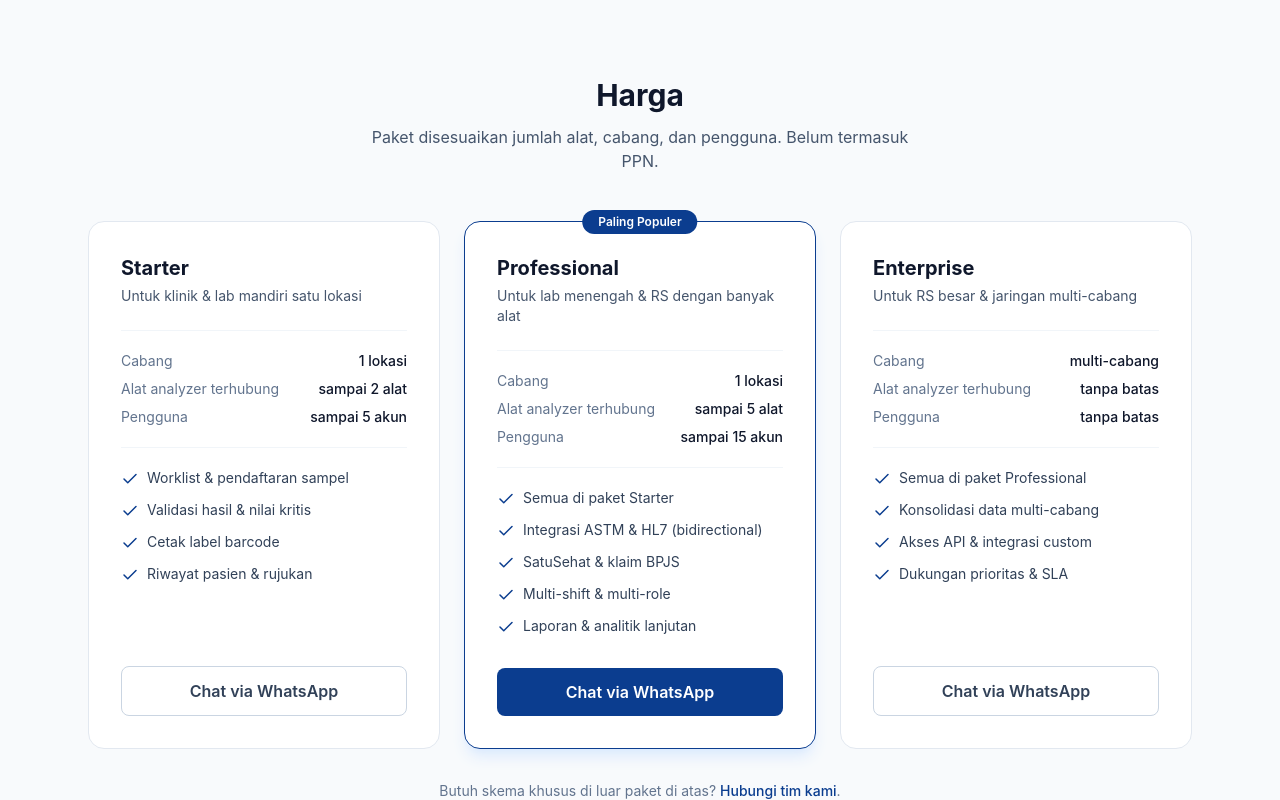
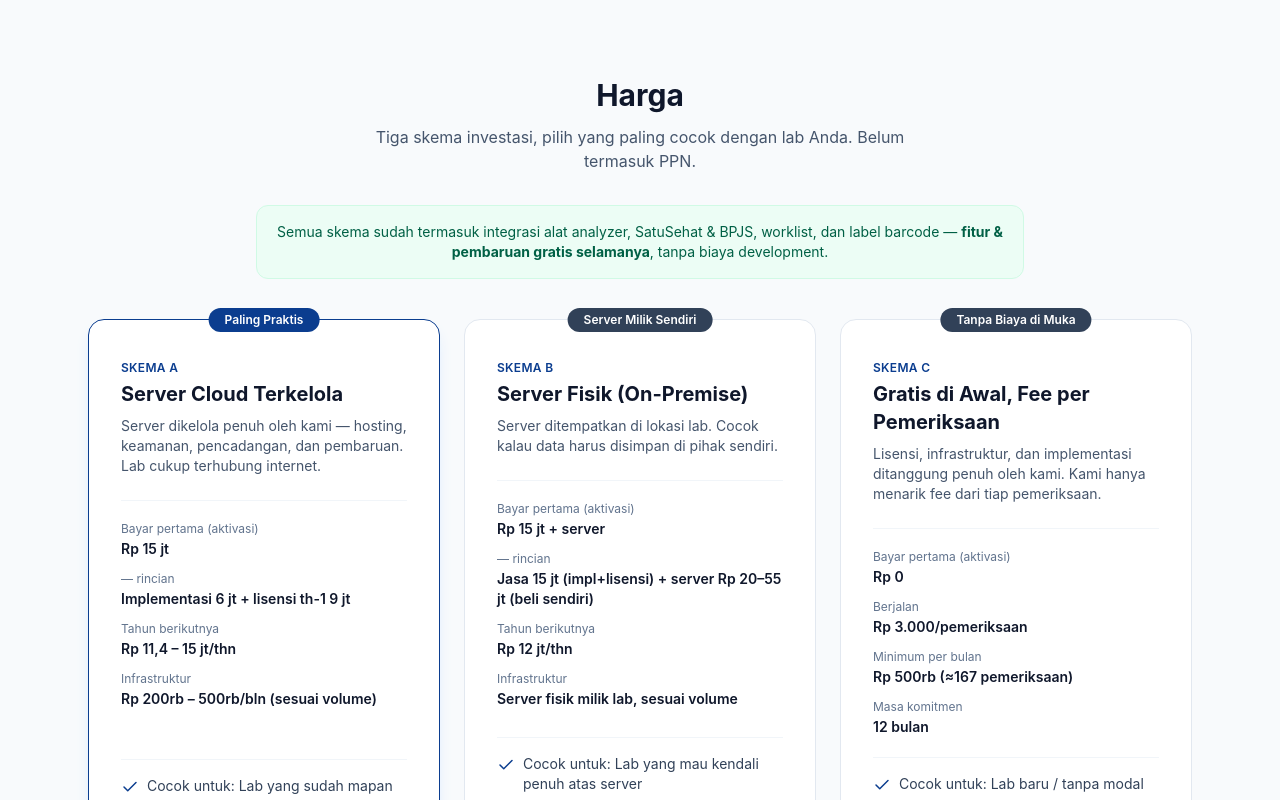
Before and after one commit to serverpatelki/qlinilab-landing, a React (Vite) app: page / in a window 1280 px wide. Shown: the part 1900-2700 px from the top of the page. Built offline with nearby package versions, Linux system fonts and the light colour scheme.

Commit message:
feat(pricing): replace placeholder tiers with real 3-scheme pricing
Pulled numbers from the existing 'Proposal Kemitraan - LIS' partnership
deck (Skema A/B/C: managed cloud, on-premise, zero-upfront per-exam
fee) instead of inventing generic SaaS tiers.

```diff
--- a/src/App.tsx
+++ b/src/App.tsx
@@ -231,55 +231,51 @@ function Features() {
   )
 }
 
-const PLANS = [
+const SCHEMES = [
   {
-    name: 'Starter',
-    tagline: 'Untuk klinik & lab mandiri satu lokasi',
-    highlight: false,
-    specs: [
-      { label: 'Cabang', value: '1 lokasi' },
-      { label: 'Alat analyzer terhubung', value: 'sampai 2 alat' },
-      { label: 'Pengguna', value: 'sampai 5 akun' },
+    name: 'Skema A',
+    title: 'Server Cloud Terkelola',
+    badge: 'Paling Praktis',
+    highlight: true,
+    tagline:
+      'Server dikelola penuh oleh kami — hosting, keamanan, pencadangan, dan pembaruan. Lab cukup terhubung internet.',
+    rows: [
+      { label: 'Bayar pertama (aktivasi)', value: 'Rp 15 jt' },
+      { label: '— rincian', value: 'Implementasi 6 jt + lisensi th-1 9 jt' },
+      { label: 'Tahun berikutnya', value: 'Rp 11,4 – 15 jt/thn' },
+      { label: 'Infrastruktur', value: 'Rp 200rb – 500rb/bln (sesuai volume)' },
     ],
-    features: [
-      'Worklist & pendaftaran sampel',
-      'Validasi hasil & nilai kritis',
-      'Cetak label barcode',
-      'Riwayat pasien & rujukan',
-    ],
+    fit: 'Lab yang sudah mapan',
   },
   {
-    name: 'Professional',
-    tagline: 'Untuk lab menengah & RS dengan banyak alat',
-    highlight: true,
-    specs: [
-      { label: 'Cabang', value: '1 lokasi' },
-      { label: 'Alat analyzer terhubung', value: 'sampai 5 alat' },
-      { label: 'Pengguna', value: 'sampai 15 akun' },
+    name: 'Skema B',
+    title: 'Server Fisik (On-Premise)',
+    badge: 'Server Milik Sendiri',
+    highlight: false,
+    tagline:
+      'Server ditempatkan di lokasi lab. Cocok kalau data harus disimpan di pihak sendiri.',
+    rows: [
+      { label: 'Bayar pertama (aktivasi)', value: 'Rp 15 jt + server' },
+      { label: '— rincian', value: 'Jasa 15 jt (impl+lisensi) + server Rp 20–55 jt (beli sendiri)' },
+      { label: 'Tahun berikutnya', value: 'Rp 12 jt/thn' },
+      { label: 'Infrastruktur', value: 'Server fisik milik lab, sesuai volume' },
     ],
-    features: [
-      'Semua di paket Starter',
-      'Integrasi ASTM & HL7 (bidirectional)',
-      'SatuSehat & klaim BPJS',
-      'Multi-shift & multi-role',
-      'Laporan & analitik lanjutan',
-    ],
+    fit: 'Lab yang mau kendali penuh atas server',
   },
   {
-    name: 'Enterprise',
-    tagline: 'Untuk RS besar & jaringan multi-cabang',
+    name: 'Skema C',
+    title: 'Gratis di Awal, Fee per Pemeriksaan',
+    badge: 'Tanpa Biaya di Muka',
     highlight: false,
-    specs: [
-      { label: 'Cabang', value: 'multi-cabang' },
-      { label: 'Alat analyzer terhubung', value: 'tanpa batas' },
-      { label: 'Pengguna', value: 'tanpa batas' },
+    tagline:
+      'Lisensi, infrastruktur, dan implementasi ditanggung penuh oleh kami. Kami hanya menarik fee dari tiap pemeriksaan.',
+    rows: [
+      { label: 'Bayar pertama (aktivasi)', value: 'Rp 0' },
+      { label: 'Berjalan', value: 'Rp 3.000/pemeriksaan' },
+      { label: 'Minimum per bulan', value: 'Rp 500rb (≈167 pemeriksaan)' },
+      { label: 'Masa komitmen', value: '12 bulan' },
     ],
-    features: [
-      'Semua di paket Professional',
-      'Konsolidasi data multi-cabang',
-      'Akses API & integrasi custom',
-      'Dukungan prioritas & SLA',
-    ],
+    fit: 'Lab baru / tanpa modal',
   },
 ]
 
@@ -290,53 +286,59 @@ function Pricing() {
         <div className="text-center">
           <h2 className="text-3xl font-bold text-slate-900">Harga</h2>
           <p className="mx-auto mt-3 max-w-xl text-slate-600">
-            Paket disesuaikan jumlah alat, cabang, dan pengguna. Belum termasuk PPN.
+            Tiga skema investasi, pilih yang paling cocok dengan lab Anda. Belum termasuk PPN.
           </p>
         </div>
-        <div className="mt-12 grid grid-cols-1 gap-6 lg:grid-cols-3">
-          {PLANS.map((plan) => (
+
+        <div className="mx-auto mt-8 max-w-3xl rounded-xl border border-emerald-100 bg-emerald-50 px-5 py-4 text-center text-sm text-emerald-800">
+          Semua skema sudah termasuk integrasi alat analyzer, SatuSehat & BPJS, worklist, dan
+          label barcode — <strong>fitur & pembaruan gratis selamanya</strong>, tanpa biaya
+          development.
+        </div>
+
+        <div className="mt-10 grid grid-cols-1 gap-6 lg:grid-cols-3">
+          {SCHEMES.map((s) => (
             <div
-              key={plan.name}
+              key={s.name}
               className={`relative flex flex-col rounded-2xl border bg-white p-8 ${
-                plan.highlight
-                  ? 'border-brand-blue shadow-lg shadow-blue-100'
-                  : 'border-slate-200'
+                s.highlight ? 'border-brand-blue shadow-lg shadow-blue-100' : 'border-slate-200'
               }`}
             >
-              {plan.highlight && (
-                <span className="absolute -top-3 left-1/2 -translate-x-1/2 rounded-full bg-brand-blue px-4 py-1 text-xs font-semibold text-white">
-                  Paling Populer
-                </span>
-              )}
-              <h3 className="text-xl font-bold text-slate-900">{plan.name}</h3>
-              <p className="mt-1 text-sm text-slate-600">{plan.tagline}</p>
+              <span
+                className={`absolute -top-3 left-1/2 -translate-x-1/2 rounded-full px-4 py-1 text-xs font-semibold whitespace-nowrap ${
+                  s.highlight ? 'bg-brand-blue text-white' : 'bg-slate-700 text-white'
+                }`}
+              >
+                {s.badge}
+              </span>
+              <p className="mt-2 text-xs font-semibold uppercase tracking-wide text-brand-blue">
+                {s.name}
+              </p>
+              <h3 className="mt-1 text-xl font-bold text-slate-900">{s.title}</h3>
+              <p className="mt-2 text-sm text-slate-600">{s.tagline}</p>
 
-              <div className="mt-6 space-y-2 border-y border-slate-100 py-5">
-                {plan.specs.map((spec) => (
-                  <div key={spec.label} className="flex justify-between text-sm">
-                    <span className="text-slate-500">{spec.label}</span>
-                    <span className="font-medium text-slate-900">{spec.value}</span>
+              <div className="mt-6 flex-1 space-y-3 border-y border-slate-100 py-5">
+                {s.rows.map((row) => (
+                  <div key={row.label} className="flex flex-col gap-0.5">
+                    <span className="text-xs text-slate-500">{row.label}</span>
+                    <span className="text-sm font-semibold text-slate-900">{row.value}</span>
                   </div>
                 ))}
               </div>
 
-              <ul className="mt-5 flex-1 space-y-3">
-                {plan.features.map((feature) => (
-                  <li key={feature} className="flex items-start gap-2 text-sm text-slate-700">
-                    <Check size={18} className="mt-0.5 shrink-0 text-brand-blue" />
-                    <span>{feature}</span>
-                  </li>
-                ))}
-              </ul>
+              <p className="mt-4 flex items-start gap-2 text-sm text-slate-700">
+                <Check size={18} className="mt-0.5 shrink-0 text-brand-blue" />
+                <span>Cocok untuk: {s.fit}</span>
+              </p>
 
               <a
                 href={`https://wa.me/6282175757415?text=${encodeURIComponent(
-                  `Halo, saya mau tanya paket ${plan.name} QliniLab`,
+                  `Halo, saya mau tanya ${s.name} (${s.title}) QliniLab`,
                 )}`}
                 target="_blank"
                 rel="noreferrer"
-                className={`mt-8 block rounded-lg px-6 py-3 text-center font-semibold transition ${
-                  plan.highlight
+                className={`mt-6 block rounded-lg px-6 py-3 text-center font-semibold transition ${
+                  s.highlight
                     ? 'bg-brand-blue text-white hover:bg-brand-blue-dark'
                     : 'border border-slate-300 text-slate-700 hover:bg-slate-50'
                 }`}
@@ -347,11 +349,11 @@ function Pricing() {
           ))}
         </div>
         <p className="mt-8 text-center text-sm text-slate-500">
-          Butuh skema khusus di luar paket di atas?{' '}
+          Harga belum termasuk PPN, langganan tahunan dibayar di muka.{' '}
           <a href="#kontak" className="font-medium text-brand-blue hover:underline">
             Hubungi tim kami
-          </a>
-          .
+          </a>{' '}
+          buat konsultasi skema yang paling cocok.
         </p>
       </div>
     </section>
```
